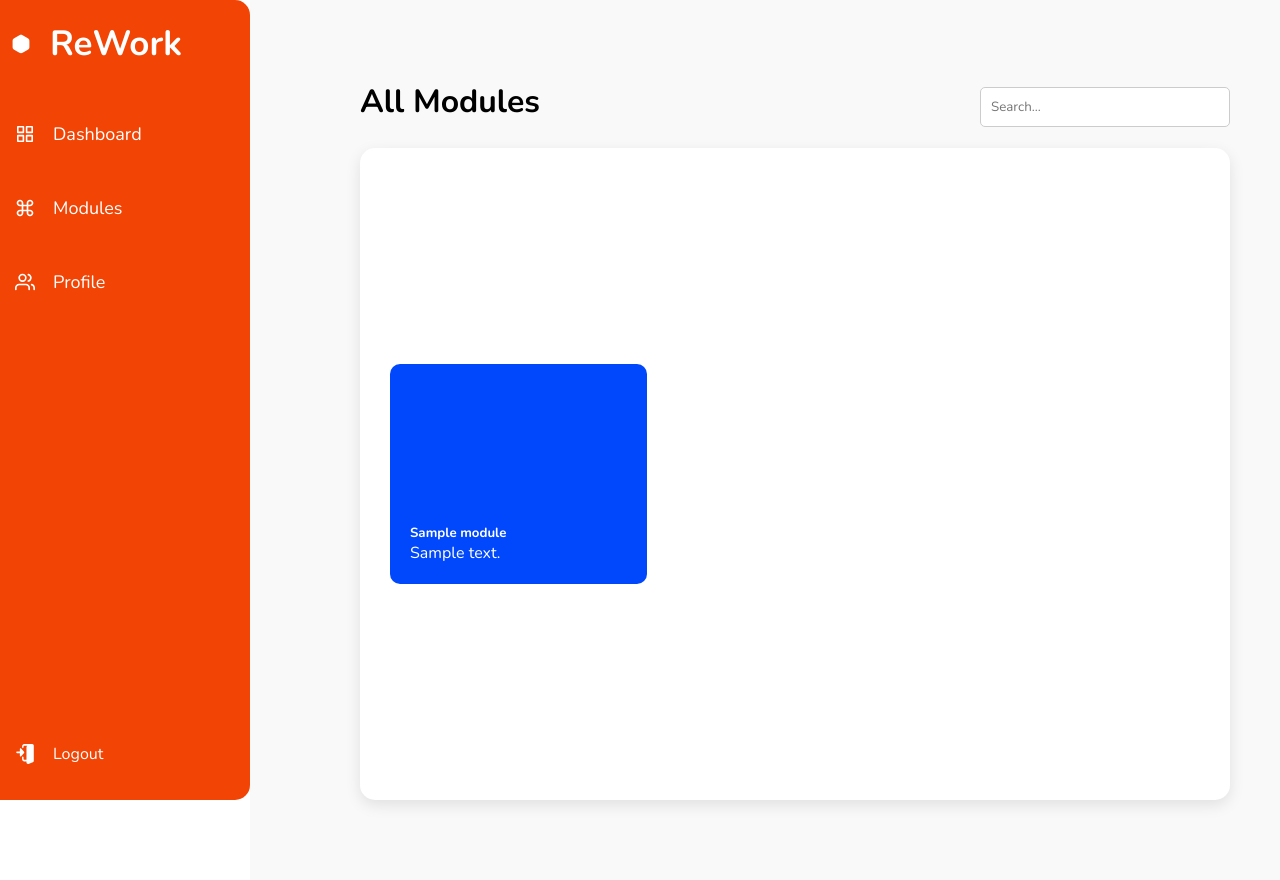
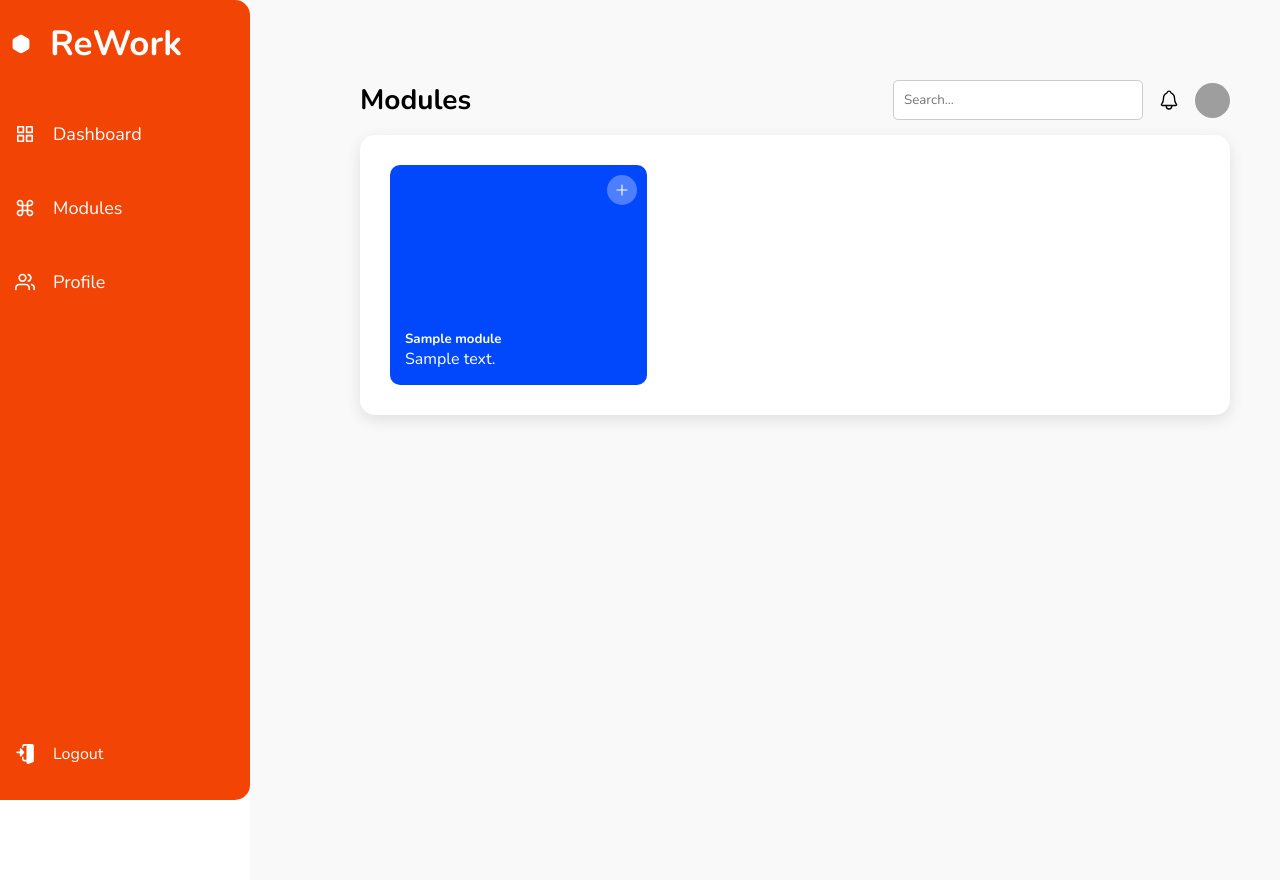
Before and after one commit to Aabumouti03/PixelPerfect, a Django app: page /all-modules/ in a window 1280 px wide. Run offline with Django 5.2, Linux system fonts and the light colour scheme; tables that the repository leaves empty hold one stand-in row (values such as "Sample post"); grey boxes are pictures that could not be loaded.

Commit message:
Add the profile picture and the notification button.

```diff
--- a/users/templates/all_modules.html
+++ b/users/templates/all_modules.html
@@ -3,6 +3,7 @@
 
 {% block content %}
     <script src="https://unpkg.com/ionicons@latest/dist/ionicons.js"></script>
+
     <link href="https://fonts.googleapis.com/css2?family=Nunito:wght@300;400;600;700&display=swap" rel="stylesheet">
 
     <style>
@@ -13,19 +14,18 @@
             font-family: 'Nunito', sans-serif;
         }
 
-        /* Main Content */
         .content {
-            flex: 1;
             padding: 40px;
             background-color: #f9f9f9;
-            width: 100%;
+            min-height: 100vh;
             display: flex;
             flex-direction: column;
             align-items: center;
-            min-height: 100vh;
+            justify-content: flex-start;
+            width: 100%;
         }
 
-        /* Header (Title + Search Bar) */
+        /* Header (Title + Icons + Search Bar) */
         .header {
             display: flex;
             justify-content: space-between;
@@ -36,9 +36,8 @@
         }
 
         .header-left h1 {
-            font-size: 2rem;
-            font-weight: 700;
-            margin-bottom: 10px;
+            font-size: 28px;
+            font-weight: bold;
         }
 
         .header-icons {
@@ -47,6 +46,21 @@
             gap: 15px;
         }
 
+        .header-icons ion-icon {
+            font-size: 22px;
+            cursor: pointer;
+        }
+
+        /* Profile Icon */
+        .profile-icon {
+            width: 35px;
+            height: 35px;
+            border-radius: 50%;
+            object-fit: cover;
+            cursor: pointer;
+        }
+
+        /* Search Bar */
         .search-bar {
             width: 250px;
             padding: 10px;
@@ -69,13 +83,11 @@
             box-shadow: 0px 5px 15px rgba(0, 0, 0, 0.1);
             max-width: 1100px;
             width: 100%;
-            flex-grow: 1;
             display: flex;
             justify-content: center;
             align-items: center;
         }
 
-        /* Module Grid */
         .module-grid {
             display: grid;
             grid-template-columns: repeat(3, 1fr);
@@ -90,13 +102,15 @@
             text-align: left;
             position: relative;
             height: 220px;
+            width: 100%;
             display: flex;
             flex-direction: column;
             justify-content: flex-end;
-            transition: transform 0.2s ease-in-out, opacity 0.2s ease-in-out;
+            padding-bottom: 15px;
+            padding-left: 15px;
+            transition: transform 0.2s ease-in-out;
         }
 
-        /* Alternating Colors */
         .module-card:nth-child(6n+1),
         .module-card:nth-child(6n+3),
         .module-card:nth-child(6n+5) {
@@ -109,33 +123,54 @@
             background-color: #73C4FD;
         }
 
-        /* Smooth fade and scale animation */
-        .fade-in {
-            opacity: 1;
-            transform: scale(1);
+        /* Action Button */
+        .action-button {
+            position: absolute;
+            top: 10px;
+            right: 10px;
+            background-color: rgba(255, 255, 255, 0.3);
+            border-radius: 50%;
+            width: 30px;
+            height: 30px;
+            display: flex;
+            justify-content: center;
+            align-items: center;
+            cursor: pointer;
         }
 
-        .fade-out {
-            opacity: 0;
-            transform: scale(0.95);
+        .action-button ion-icon {
+            font-size: 18px;
+            color: white;
         }
 
     </style>
 
-    <main class="content">
+    <div class="content">
+        <!-- Header Section -->
         <div class="header">
             <div class="header-left">
-                <h1>All Modules</h1>
+                <h1>Modules</h1>
             </div>
             <div class="header-icons">
+                <!-- Search Bar -->
                 <input type="text" class="search-bar" placeholder="Search..." onkeyup="searchModules(event)">
+
+                <!-- Notification Bell -->
+                <ion-icon name="notifications-outline"></ion-icon>
+
+                <!-- Profile Picture -->
+                <img src="{% static 'profile.jpg' %}" alt="Profile" class="profile-icon">
             </div>
         </div>
 
+        <!-- Modules Grid -->
         <div class="modules-container">
             <div class="module-grid">
                 {% for module in all_modules %}
-                    <div class="module-card fade-in" data-module-id="{{ forloop.counter }}">
+                    <div class="module-card">
+                        <div class="action-button" onclick="toggleModule(this)">
+                            <ion-icon name="add-outline"></ion-icon>
+                        </div>
                         <h5>{{ module.title }}</h5>
                         <p>{{ module.description }}</p>
                     </div>
@@ -144,16 +179,33 @@
                 {% endfor %}
             </div>
         </div>
-    </main>
+    </div>
 
     <script>
+        function toggleModule(button) {
+            let icon = button.querySelector("ion-icon");
+
+            if (icon.getAttribute("name") === "add-outline") {
+                icon.setAttribute("name", "remove-outline");
+            } else {
+                icon.setAttribute("name", "add-outline");
+            }
+        }
+
         function searchModules(event) {
             const query = event.target.value.toLowerCase();
             const modules = document.querySelectorAll('.module-card');
+            let count = 0;
+            const moduleGrid = document.querySelector('.module-grid');
 
             modules.forEach(module => {
                 const title = module.querySelector('h5')?.innerText.toLowerCase();
-                module.style.display = title.includes(query) ? '' : 'none';
+                if (title.includes(query)) {
+                    module.style.display = '';
+                    count++;
+                } else {
+                    module.style.display = 'none';
+                }
             });
         }
     </script>
```
